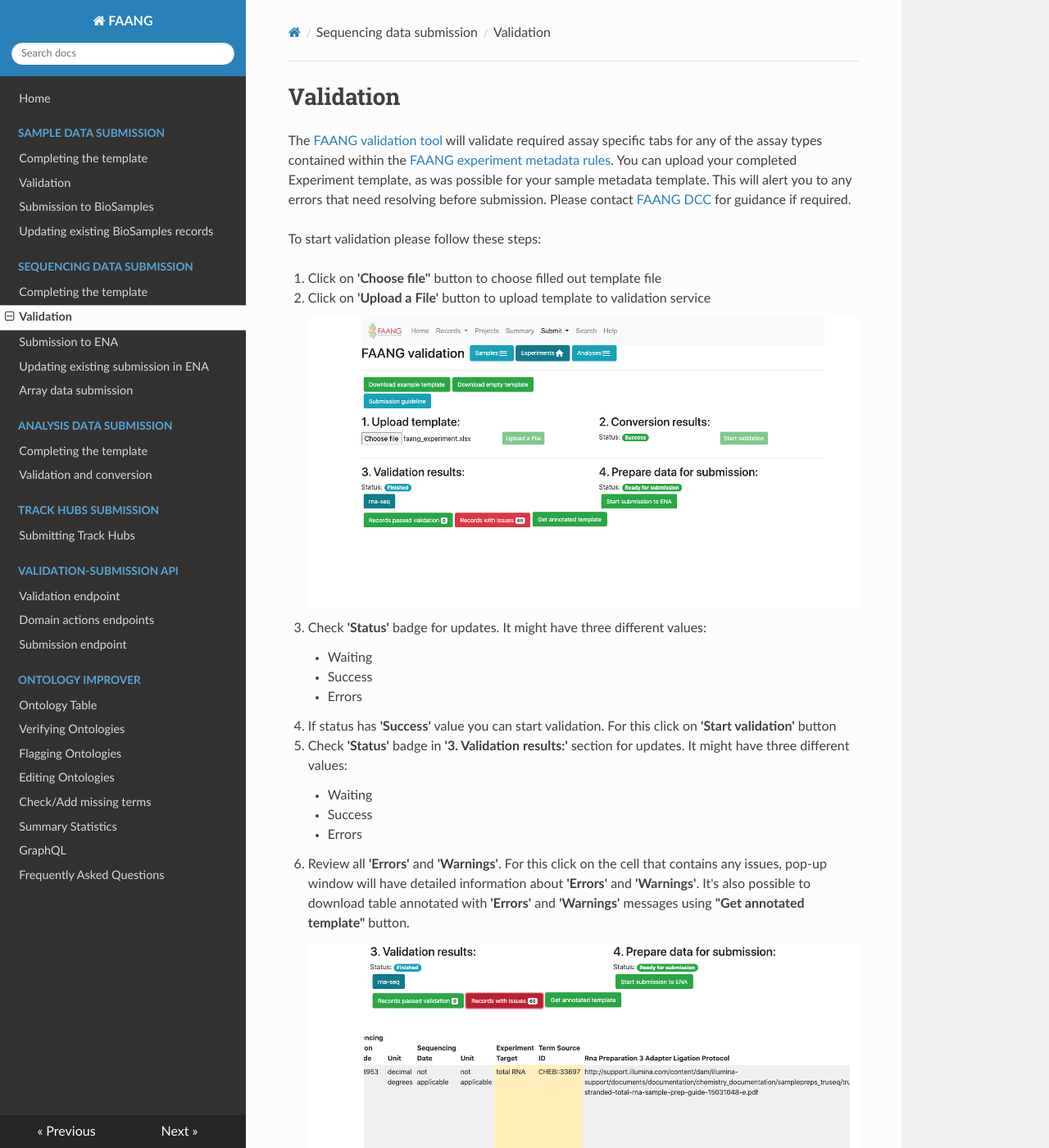
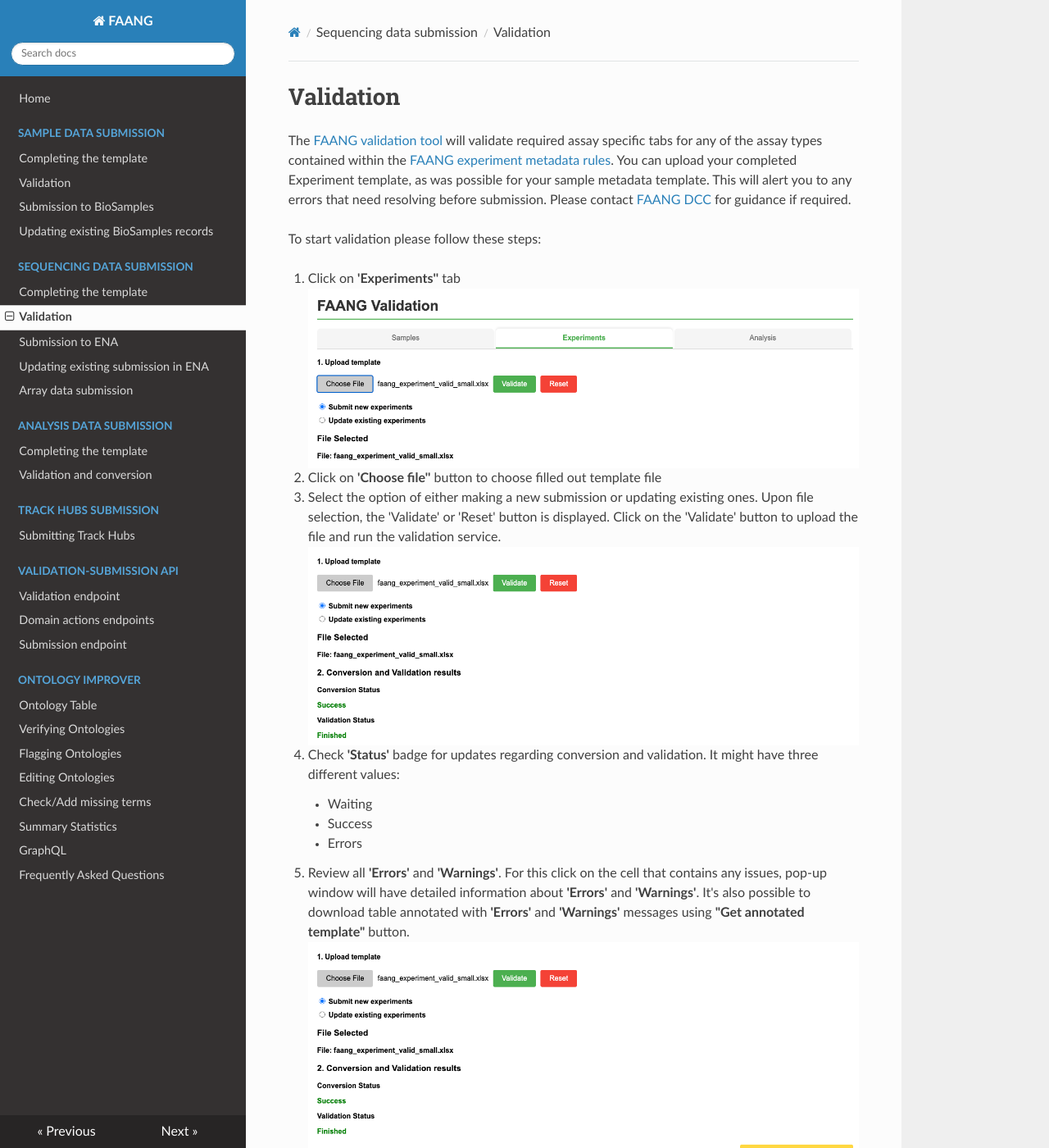
Before and after one commit to FAANG/dcc-documentation, an MkDocs documentation site: the page built from docs/experiment/ena_validation_conversion.md, in a window 1280 px wide and 1400 px high. Shown: the whole window at 82% size. Built offline with MkDocs 1.6.1, drawn with Linux system fonts in a browser that asks for light colours; nearby versions of some CDN libraries.

Commit message:
Updating documentation for new validation system

```diff
--- a/docs/experiment/ena_validation_conversion.md
+++ b/docs/experiment/ena_validation_conversion.md
@@ -11,28 +11,28 @@
 
 To start validation please follow these steps:
 
-1. Click on **'Choose file''** button to choose filled out template file
-2. Click on **'Upload a File'** button to upload template to validation service
-![Screenshot](../img/ena_validation_service_workflow.png)
-3. Check **'Status'** badge for updates. It might have three different values:
+1. Click on **'Experiments''** tab
+   ![Screenshot](../img/new_system/experiment/validation_service.png)
+
+2. Click on **'Choose file''** button to choose filled out template file
+
+3. Select the option of either making a new submission or updating existing ones.
+Upon file selection, the 'Validate' or 'Reset' button is displayed. Click on the 'Validate' button to upload the file
+and run the validation service.
+   ![Screenshot](../img/new_system/experiment/validation_successful.png)
+
+4. Check **'Status'** badge for updates regarding conversion and validation. It might have three different values:
     * Waiting
     * Success
     * Errors
-4. If status has **'Success'** value you can start validation. For this click
-on **'Start validation'** button
-5. Check **'Status'** badge in **'3. Validation results:'** section for updates.
-It might have three different values:
-    * Waiting
-    * Success
-    * Errors
-6. Review all **'Errors'** and **'Warnings'**. For this click on the cell
+
+5. Review all **'Errors'** and **'Warnings'**. For this click on the cell
 that contains any issues, pop-up window will have detailed information about
 **'Errors'** and **'Warnings'**. It's also possible to download table annotated
 with **'Errors'** and **'Warnings'** messages using **"Get annotated template"**
 button.
-![Screenshot](../img/ena_annotated_template.png)
-
-![Screenshot](../img/ena_error_and_warning.png)
+   ![Screenshot](../img/new_system/experiment/annotated_template.png)
+   ![Screenshot](../img/new_system/experiment/error_and_warning.png)
 
 
 **'Errors'** are problems that have to be dealt with. You will not be able to do
```
Also changed, not shown: docs/sample/biosamples_submission.md (+3 -7 lines), docs/sample/biosamples_validation_conversion.md (+6 -10 lines), docs/img/new_system/experiment/annotated_template.png (added), docs/img/new_system/experiment/error_and_warning.png (added), docs/img/new_system/experiment/validation_service.png (added), docs/img/new_system/experiment/validation_successful.png (added).
